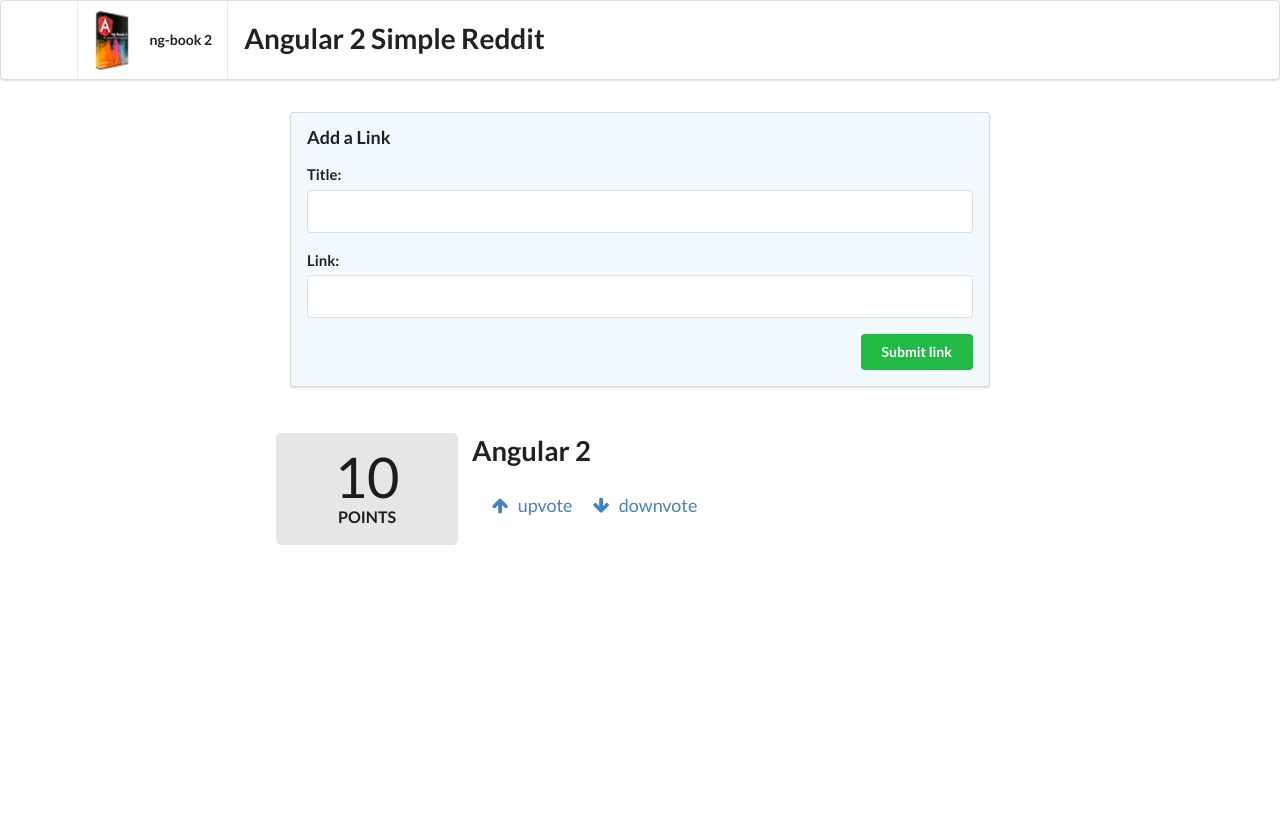
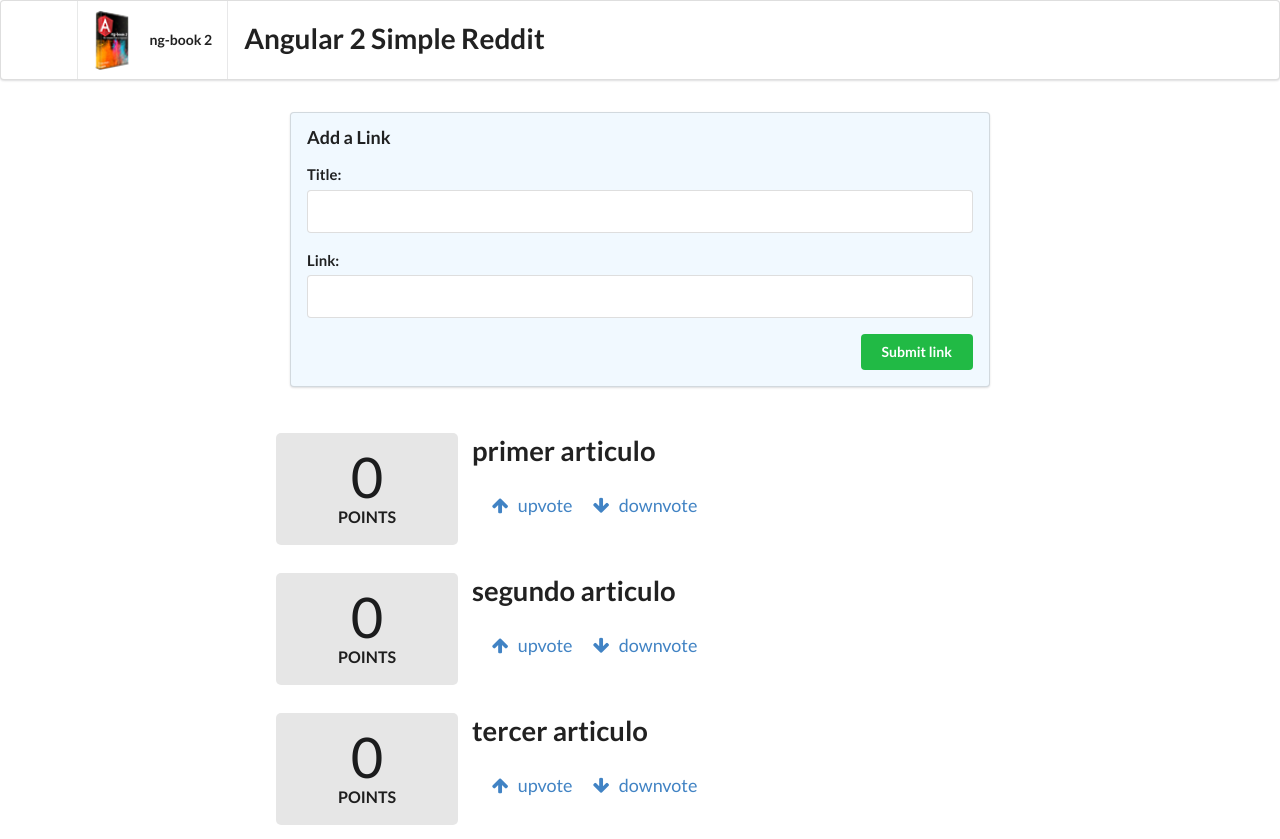
Before and after one commit to alexgarciam/Angular4App, an Angular app in the folder angular-reddit/: page / in a window 1280 px wide. Before the commit the page ends 800 px from the top, so only its background shows below. Built offline with nearby package versions, Linux system fonts and the light colour scheme.

Commit message:
adding list of articles to app component

```diff
--- a/angular-reddit/src/app/app.component.html
+++ b/angular-reddit/src/app/app.component.html
@@ -19,7 +19,9 @@
 
 </form>
 
+<!-- start adding here -->
 <div class="ui grid posts">
- <app-article>
- </app-article>
+  <app-article *ngFor="let article of articles" [article]="article">
+  </app-article>
 </div>
+<!-- end adding here -->
--- a/angular-reddit/src/app/article/article.component.ts
+++ b/angular-reddit/src/app/article/article.component.ts
@@ -1,4 +1,4 @@
-import { Component, OnInit, HostBinding } from '@angular/core';
+import { Component, OnInit, HostBinding, Input } from '@angular/core';
 import { Article } from './article.model';
 
 @Component({
@@ -9,10 +9,9 @@
 export class ArticleComponent implements OnInit {
 
   @HostBinding('attr.class') cssClass = 'row';
-  article: Article;
+  @Input() article: Article;
 
   constructor() {
-    this.article = new Article('Angular 2', 'www.link.es', 10);
   }
 
   voteUp() {
```
